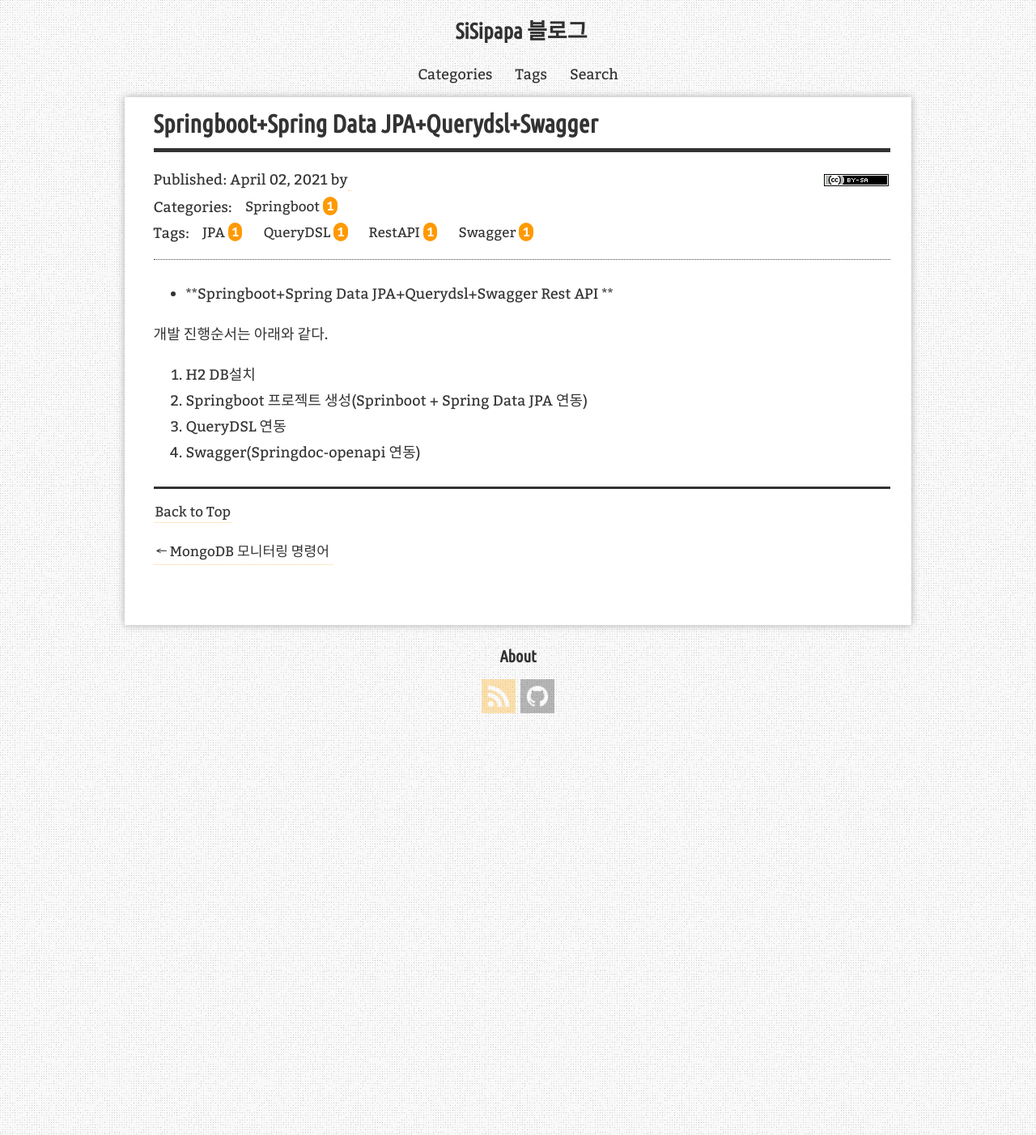
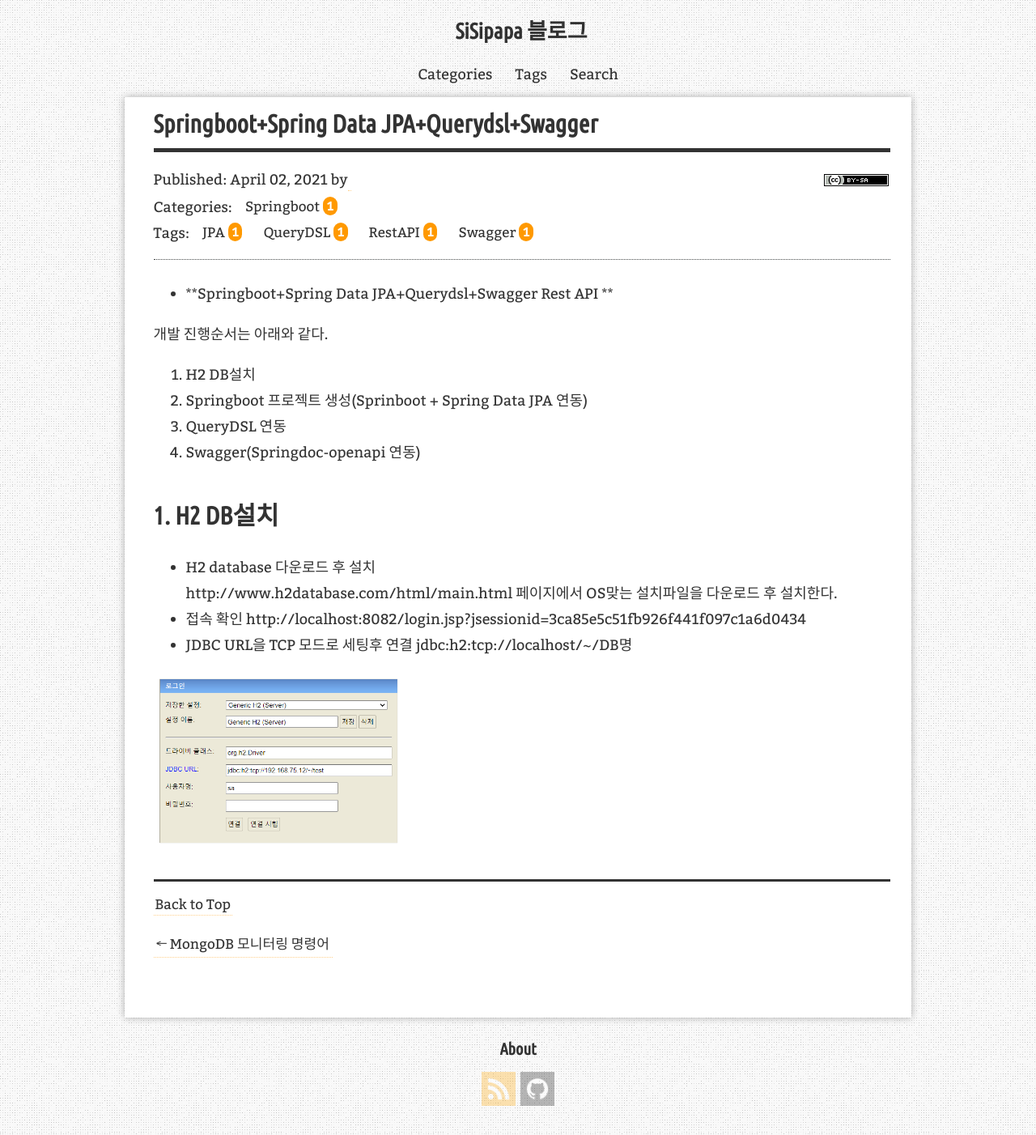
Before and after one commit to sisipapa/sisipapa.github.io, a Jekyll site: the page built from _posts/2021-04-02-Springboot+Spring Data JPA+Querydsl+Swagger.md, in a window 1280 px wide. Shown: the whole page at 81% size. Built offline with Jekyll 4.4.1, drawn with Linux system fonts in a browser that asks for light colours; comment, search, counter and statistics services are not loaded.

Commit message:
이미지 첨부

```diff
--- a/_posts/2021-04-02-Springboot+Spring Data JPA+Querydsl+Swagger.md
+++ b/_posts/2021-04-02-Springboot+Spring Data JPA+Querydsl+Swagger.md
@@ -14,3 +14,13 @@ redirect_from:
 2. Springboot 프로젝트 생성(Sprinboot + Spring Data JPA 연동)
 3. QueryDSL 연동
 4. Swagger(Springdoc-openapi 연동)
+
+# 1. H2 DB설치
+- H2 database 다운로드 후 설치
+  http://www.h2database.com/html/main.html 페이지에서 OS맞는 설치파일을 다운로드 후 설치한다.
+- 접속 확인
+  http://localhost:8082/login.jsp?jsessionid=3ca85e5c51fb926f441f097c1a6d0434
+- JDBC URL을 TCP 모드로 세팅후 연결
+  jdbc:h2:tcp://localhost/~/DB명
+
+<img src="https://sisipapa.github.io/assets/images/posts/2021-04-02-h2.PNG" width="300" height="200">
```
Also changed, not shown: assets/images/posts/2021-04-02-h2.PNG (added).
